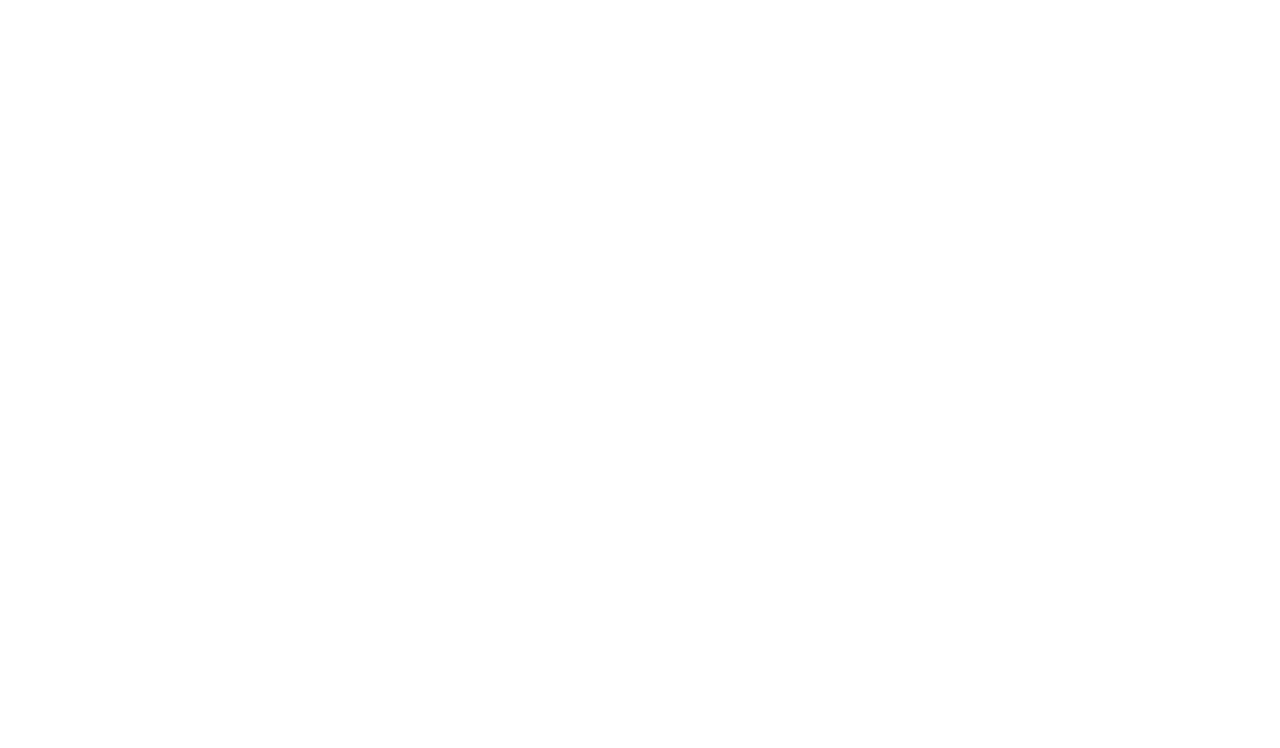
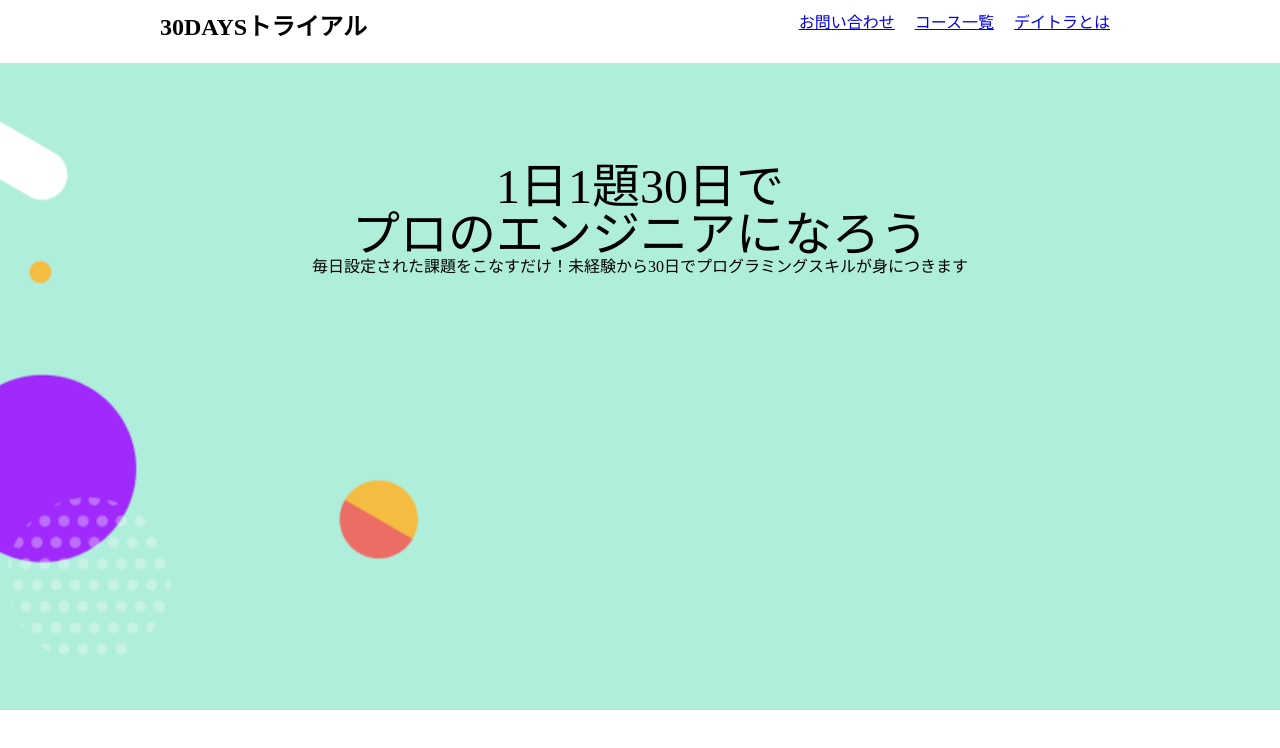
Before and after one commit to shu-illy/mosha_day_trial, a plain HTML site: page index.html in a window 1280 px wide. Drawn offline with Linux system fonts and the light colour scheme.

Commit message:
レイアウト作成

```diff
--- a/css/style.css
+++ b/css/style.css
@@ -0,0 +1,41 @@
+.container {
+    width: 960px;
+    margin:auto;
+}
+
+h1 {
+    /* margin: 10px; */
+    position: absolute;
+    font-weight: bold;
+    font-size: 24px
+}
+
+.global-nav {
+    margin-top: 15px;
+    text-align: center;
+}
+
+.global-nav .nav-item {
+    display: inline-block;
+    margin: 0 10px;
+    float: right;
+}
+
+.heading {
+    background-image: url('../img/main-vsual-nontitle.png');
+    height: 647px;
+    width: 100%;
+}
+
+h2 {
+    font-size: 48px;
+}
+
+.heading .container {
+    text-align: center;
+    padding: 100px 0px;
+}
+
+header {
+    height: 48px;
+}
--- a/index.html
+++ b/index.html
@@ -1,9 +1,36 @@
 <!DOCTYPE html>
 <html>
     <head>
-
+      <meta charset="UTF-8">
+      <title>30DAYSトライアル</title>
+      <link rel="stylesheet" href="css/reset.css">
+      <link rel="stylesheet" href="css/style.css">
     </head>
     <body>
+      <div class="container">
+        <header>
+          <h1 class="title">30DAYSトライアル</h1>
+          <nav class="global-nav">
+            <ul>
+              <li class="nav-item"><a href="#">デイトラとは</a></li>
+              <li class="nav-item"><a href="#">コース一覧</a></li>
+              <li class="nav-item"><a href="#">お問い合わせ</a></li>
+            </ul>
+          </nav>
+        </header>
+      </div>
+        <div class="heading">
+          <div class="container">
+            <h2>1日1題30日で<br>プロのエンジニアになろう</h2>
+            <p>毎日設定された課題をこなすだけ！未経験から30日でプログラミングスキルが身につきます</p>
+          </div>
+        </div>
+      <div class="container">
+        <div class="introduction"></div>
+        <div class="course"></div>
+        <div class="inquiry"></div>
+        <footer></footer>
+      </div>
 
     </body>
 </html>
```
